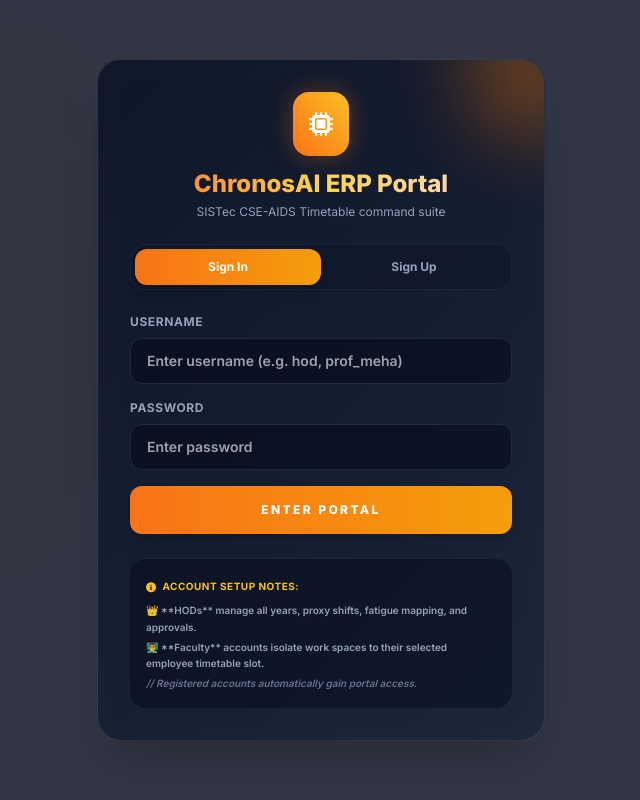
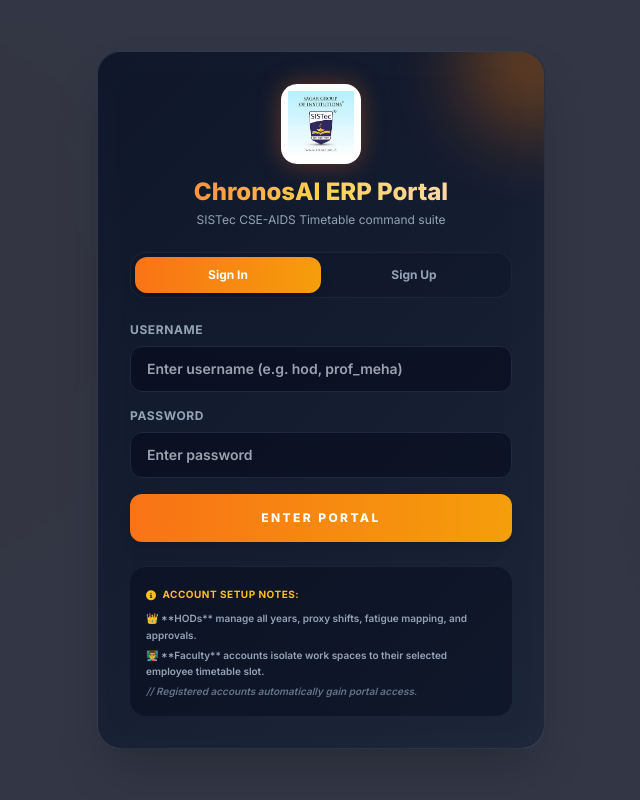
Before and after one commit to devendrasingh05052005/ChronosAI, a Django app: page / in a window 1280 px wide. Shown: the whole page, without its empty margins (319-959 px from the left). Run offline with Django 4.2, Linux system fonts and the light colour scheme; data comes from the database, SQL or seed files in the repository; both versions use the stored data as it was after the commit; parts of the project's set-up code (start-up, migrations or seed data) failed here and were passed over; some libraries are stand-ins or nearby versions.

Commit message:
Replace generic microchip icons with official SISTec college logo image on login page and dashboard sidebar

```diff
--- a/scheduler_api/templates/index.html
+++ b/scheduler_api/templates/index.html
@@ -148,8 +148,8 @@
             <div class="absolute -top-12 -right-12 w-32 h-32 bg-gradient-to-tr from-orange-600 to-amber-500 rounded-full blur-2xl opacity-40"></div>
 
             <div class="flex flex-col items-center text-center mb-6">
-                <div class="bg-gradient-to-tr from-orange-500 to-amber-400 p-4 rounded-2xl shadow-glow-orange mb-3">
-                    <i class="fa-solid fa-microchip text-2xl text-white"></i>
+                <div class="w-20 h-20 bg-white p-1.5 rounded-2xl shadow-glow-orange mb-3 flex items-center justify-center overflow-hidden border border-white/20">
+                    <img src="/media/images.jpeg" alt="SISTec Logo" class="max-w-full max-h-full object-contain">
                 </div>
                 <h2 class="text-2xl font-black bg-gradient-to-r from-orange-400 via-amber-300 to-orange-200 bg-clip-text text-transparent">ChronosAI ERP Portal</h2>
                 <p class="text-xs text-slate-400 mt-1">SISTec CSE-AIDS Timetable command suite</p>
@@ -256,8 +256,8 @@
             <!-- Brand -->
             <div class="p-6 border-b border-slate-800/80">
                 <div class="flex items-center gap-3">
-                    <div class="bg-gradient-to-tr from-orange-500 to-amber-400 p-3 rounded-xl shadow-glow-orange transition-all duration-300 hover:scale-102">
-                        <i class="fa-solid fa-microchip text-xl text-white"></i>
+                    <div class="w-12 h-12 bg-white p-1 rounded-xl shadow-glow-orange flex items-center justify-center overflow-hidden shrink-0 transition-all duration-300 hover:scale-102">
+                        <img src="/media/images.jpeg" alt="SISTec Logo" class="max-w-full max-h-full object-contain">
                     </div>
                     <div>
                         <h1 class="text-lg font-extrabold tracking-wide bg-gradient-to-r from-orange-400 via-amber-300 to-orange-200 bg-clip-text text-transparent">ChronosAI</h1>
```
Also changed, not shown: db.sqlite3, media/images.jpeg (added).
